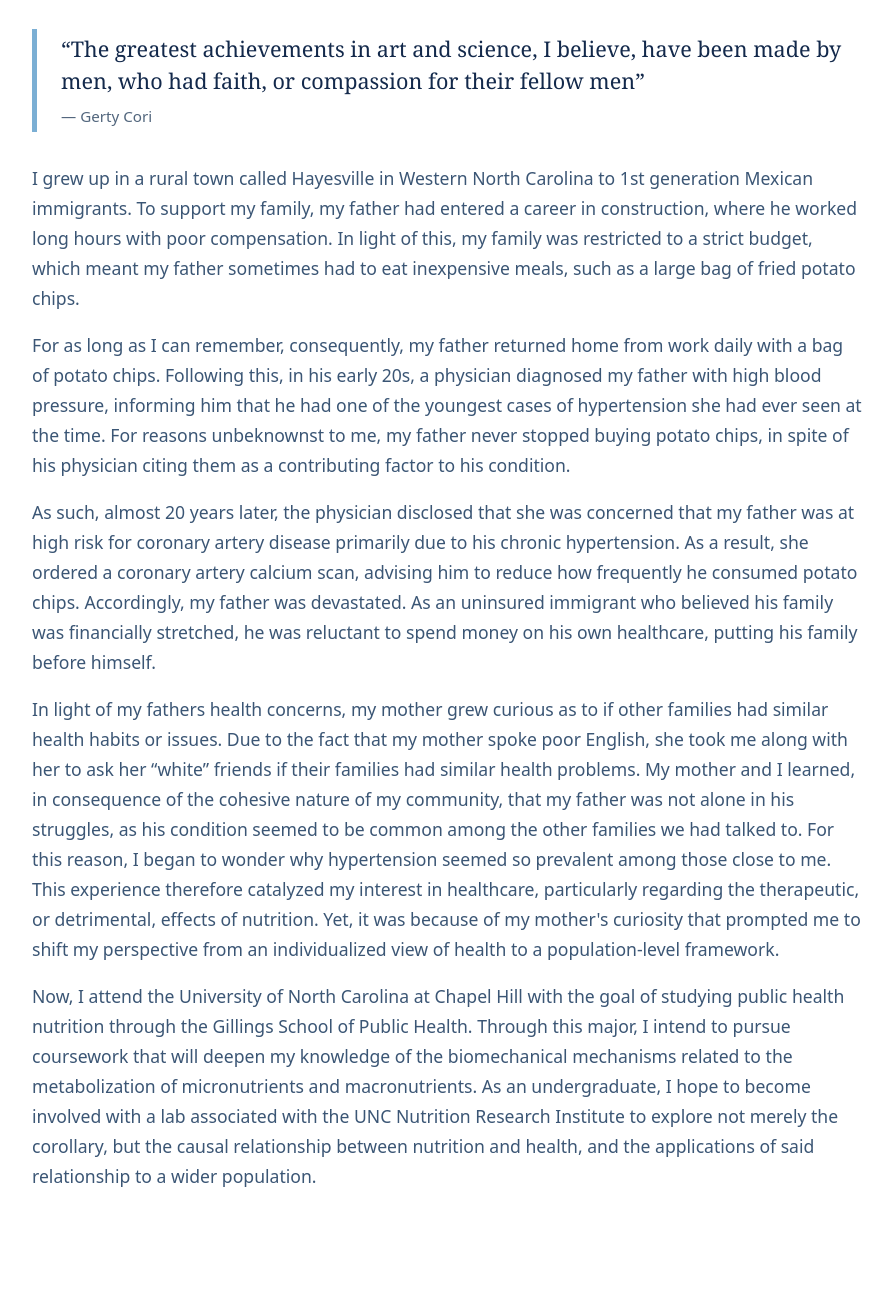
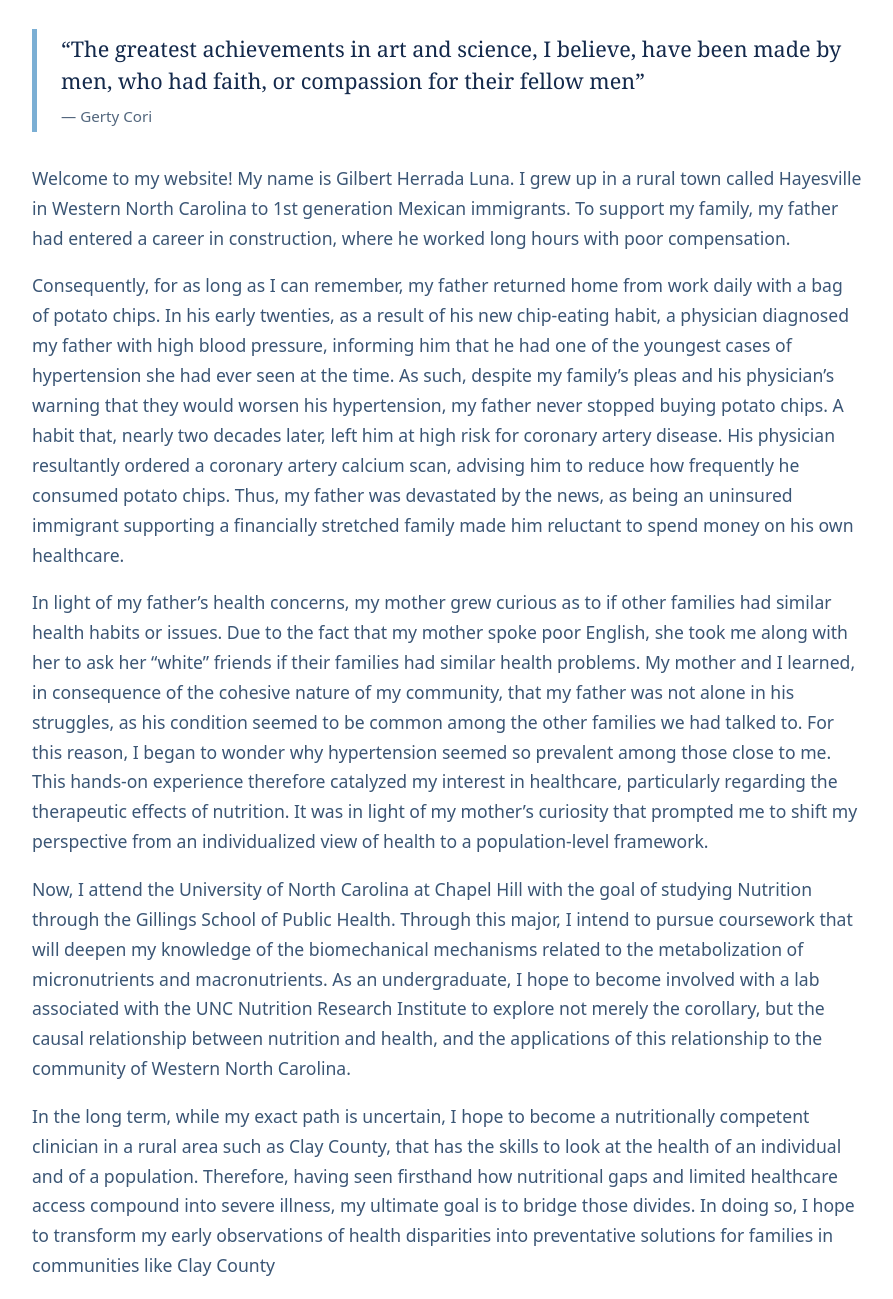
Before and after one commit to gherradaluna/gherradaluna.github.io, a plain HTML site: page index.html in a window 1280 px wide. Shown: the part 865-2164 px from the top of the page, without its empty margins (192-1085 px from the left). Before the commit the page ends 2074 px from the top, so only its background shows below. Drawn offline with Linux system fonts and the light colour scheme.

Commit message:
Update personal story in index.html
Revised personal narrative to enhance clarity and engagement.

```diff
--- a/index.html
+++ b/index.html
@@ -51,11 +51,11 @@
         <footer> — Gerty Cori </footer>
       </blockquote>
       <div class ="about-me-text">
-      <p>I grew up in a rural town called Hayesville in Western North Carolina to 1st generation Mexican immigrants. To support my family, my father had entered a career in construction, where he worked long hours with poor compensation. In light of this, my family was restricted to a strict budget, which meant my father sometimes had to eat inexpensive meals, such as a large bag of fried potato chips.</p>
-      <p>For as long as I can remember, consequently, my father returned home from work daily with a bag of potato chips. Following this, in his early 20s, a physician diagnosed my father with high blood pressure, informing him that he had one of the youngest cases of hypertension she had ever seen at the time. For reasons unbeknownst to me, my father never stopped buying potato chips, in spite of his physician citing them as a contributing factor to his condition. </p>
-      <p>As such, almost 20 years later, the physician disclosed that she was concerned that my father was at high risk for coronary artery disease primarily due to his chronic hypertension. As a result, she ordered a coronary artery calcium scan, advising him to reduce how frequently he consumed potato chips. Accordingly, my father was devastated. As an uninsured immigrant who believed his family was financially stretched, he was reluctant to spend money on his own healthcare, putting his family before himself.</p>
-      <p>In light of my fathers health concerns, my mother grew curious as to if other families had similar health habits or issues. Due to the fact that my mother spoke poor English, she took me along with her to ask her “white” friends if their families had similar health problems. My mother and I learned, in consequence of the cohesive nature of my community, that my father was not alone in his struggles, as his condition seemed to be common among the other families we had talked to. For this reason, I began to wonder why hypertension seemed so prevalent among those close to me. This experience therefore catalyzed my interest in healthcare, particularly regarding the therapeutic, or detrimental, effects of nutrition. Yet, it was because of my mother's curiosity that prompted me to shift my perspective from an individualized view of health to a population-level framework. </p>
-      <p>Now, I attend the University of North Carolina at Chapel Hill with the goal of studying public health nutrition through the Gillings School of Public Health. Through this major, I intend to pursue coursework that will deepen my knowledge of the biomechanical mechanisms related to the metabolization of micronutrients and macronutrients. As an undergraduate, I hope to become involved with a lab associated with the UNC Nutrition Research Institute to explore not merely the corollary, but the causal relationship between nutrition and health, and the applications of said relationship to a wider population.</p>
+      <p>Welcome to my website! My name is Gilbert Herrada Luna. I grew up in a rural town called Hayesville in Western North Carolina to 1st generation Mexican immigrants. To support my family, my father had entered a career in construction, where he worked long hours with poor compensation. </p>
+      <p>Consequently, for as long as I can remember, my father returned home from work daily with a bag of potato chips. In his early twenties, as a result of his new chip-eating habit, a physician diagnosed my father with high blood pressure, informing him that he had one of the youngest cases of hypertension she had ever seen at the time. As such, despite my family’s pleas and his physician’s warning that they would worsen his hypertension, my father never stopped buying potato chips. A habit that, nearly two decades later, left him at high risk for coronary artery disease. His physician resultantly ordered a coronary artery calcium scan, advising him to reduce how frequently he consumed potato chips. Thus, my father was devastated by the news, as being an uninsured immigrant supporting a financially stretched family made him reluctant to spend money on his own healthcare. </p>
+      <p>In light of my father’s health concerns, my mother grew curious as to if other families had similar health habits or issues. Due to the fact that my mother spoke poor English, she took me along with her to ask her “white” friends if their families had similar health problems. My mother and I learned, in consequence of the cohesive nature of my community, that my father was not alone in his struggles, as his condition seemed to be common among the other families we had talked to. For this reason, I began to wonder why hypertension seemed so prevalent among those close to me. This hands-on experience therefore catalyzed my interest in healthcare, particularly regarding the therapeutic effects of nutrition. It was in light of my mother’s curiosity that prompted me to shift my perspective from an individualized view of health to a population-level framework. </p>
+      <p>Now, I attend the University of North Carolina at Chapel Hill with the goal of studying Nutrition through the Gillings School of Public Health. Through this major, I intend to pursue coursework that will deepen my knowledge of the biomechanical mechanisms related to the metabolization of micronutrients and macronutrients. As an undergraduate, I hope to become involved with a lab associated with the UNC Nutrition Research Institute to explore not merely the corollary, but the causal relationship between nutrition and health, and the applications of this relationship to the community of Western North Carolina.</p>
+      <p>In the long term, while my exact path is uncertain, I hope to become a nutritionally competent clinician in a rural area such as Clay County, that has the skills to look at the health of an individual and of a population. Therefore, having seen firsthand how nutritional gaps and limited healthcare access compound into severe illness, my ultimate goal is to bridge those divides. In doing so, I hope to transform my early observations of health disparities into preventative solutions for families in communities like Clay County</p>
       </div>
     </section>
   </main>
```
